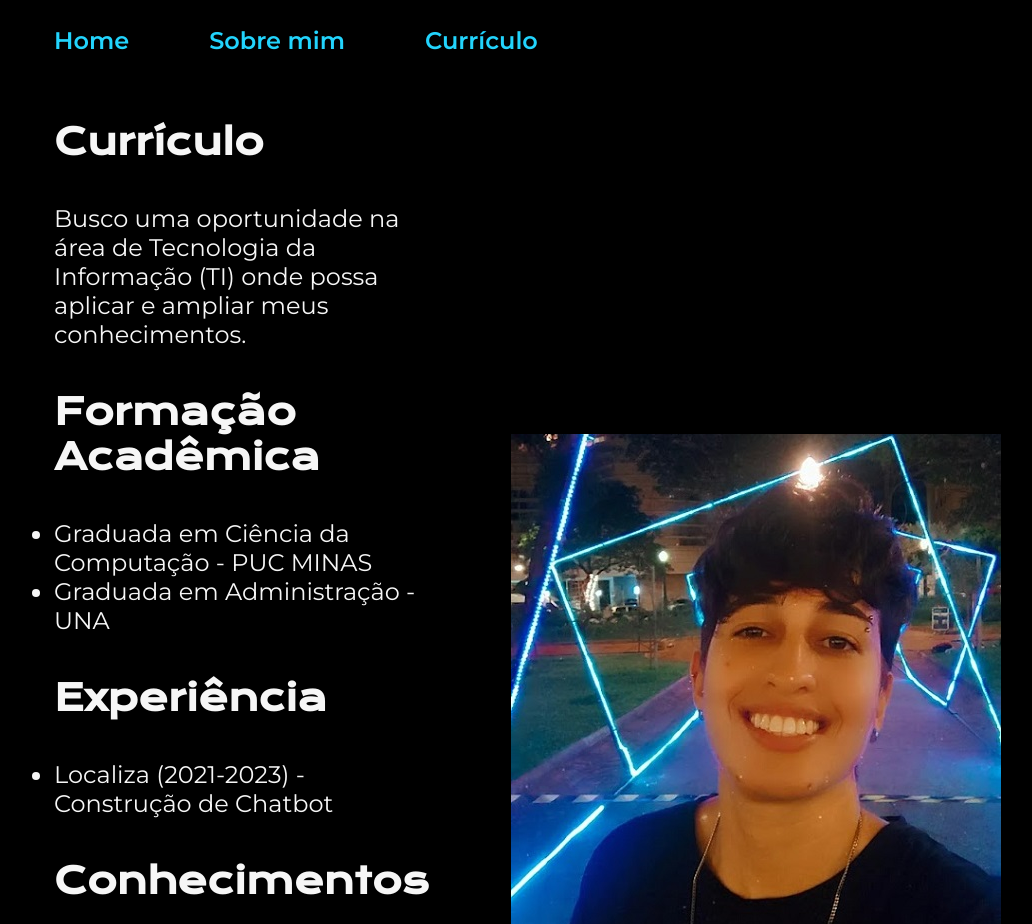
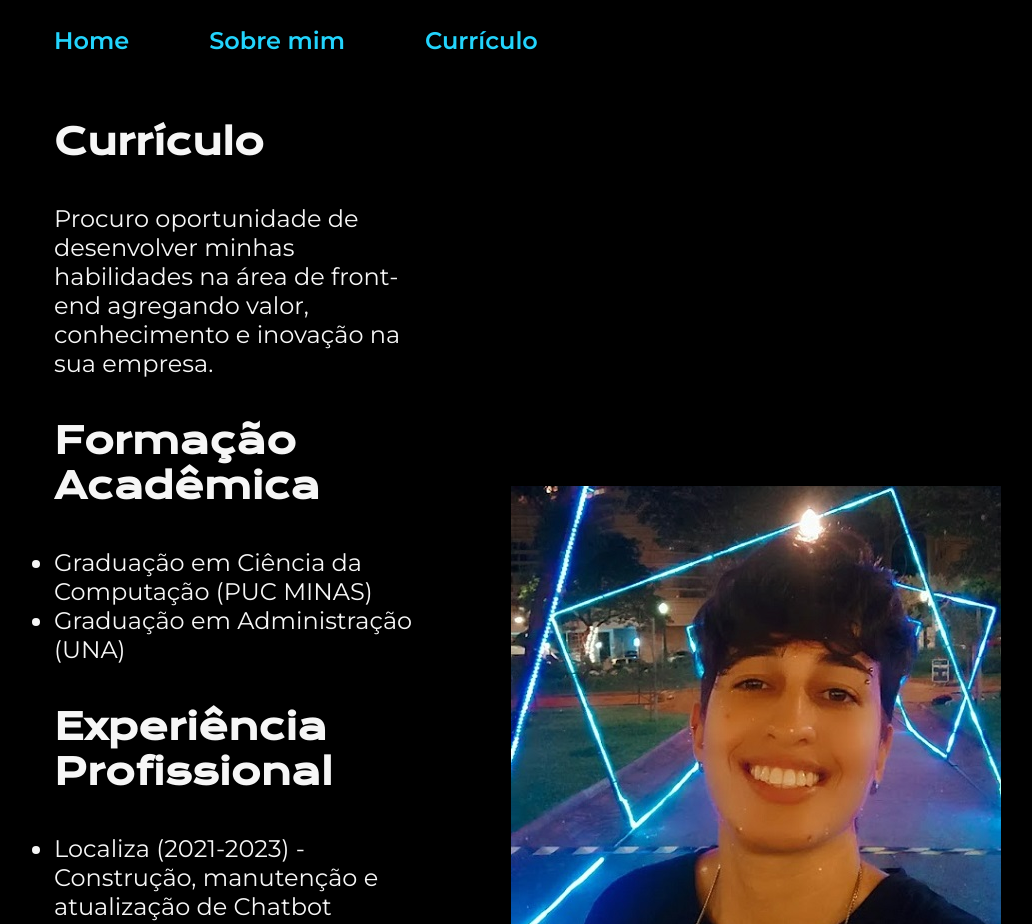
Before and after one commit to nataliabo1995/portfolio, a plain HTML site: page curriculum.html in a window 1280 px wide. Shown: the top 924 px of the page, without its empty margins (138-1170 px from the left). Drawn offline with nearby package versions, Linux system fonts and the light colour scheme.

Commit message:
Primeira versao do portfolio

```diff
--- a/curriculum.html
+++ b/curriculum.html
@@ -19,15 +19,15 @@
     <main class="apresentacao">
         <section class="apresentacao__conteudo">
             <h1 class="apresentacao__conteudo__titulo">Currículo</h1>
-            <p class="apresentacao__conteudo__texto">Busco uma oportunidade na área de Tecnologia da Informação (TI) onde possa aplicar e ampliar meus conhecimentos.</p>
+            <p class="apresentacao__conteudo__texto">Procuro oportunidade de desenvolver minhas habilidades na área de front-end agregando valor, conhecimento e inovação na sua empresa.</p>
             <h1 class="apresentacao__conteudo__titulo">Formação Acadêmica</h1>
             <ul class="apresentacao__conteudo__texto">
-                <li>Graduada em Ciência da Computação - PUC MINAS</li>
-                <li>Graduada em Administração - UNA</li>
+                <li>Graduação em Ciência da Computação (PUC MINAS)</li>
+                <li>Graduação em Administração (UNA)</li>
             </ul>
-            <h1 class="apresentacao__conteudo__titulo">Experiência</h1>
+            <h1 class="apresentacao__conteudo__titulo">Experiência Profissional</h1>
             <ul class="apresentacao__conteudo__texto">
-                <li>Localiza (2021-2023) - Construção de Chatbot</li>
+                <li>Localiza (2021-2023) - Construção, manutenção e atualização de Chatbot</li>
             </ul>
             <h1 class="apresentacao__conteudo__titulo">Conhecimentos</h1>
             <ul class="apresentacao__conteudo__texto">
```
Also changed, not shown: about.html (+2 -2 lines), index.html (+1 -1 lines), assets/mobile.png (added), assets/portfolio.png (added).
